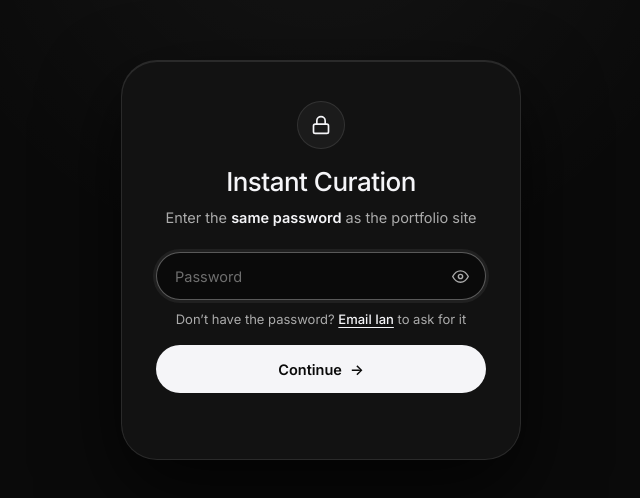
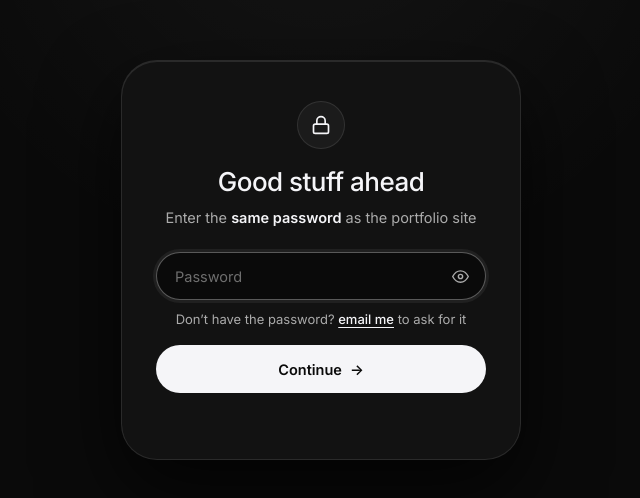
Before and after one commit to ianyen-net/instant-curation, a plain HTML site: page index.html in a window 1280 px wide. Shown: the part 140-638 px from the top of the page, 319-959 px from the left. Drawn offline with nearby package versions, Linux system fonts and the light colour scheme; a web font is replaced by a local one.

Commit message:
Update password dialog title to Good stuff ahead and link to email me

```diff
--- a/index.html
+++ b/index.html
@@ -230,7 +230,7 @@
           <path d="M7 11V7a5 5 0 0 1 10 0v4"></path>
         </svg>
       </div>
-      <h2 class="case-password-title" id="case-gate-title">Instant Curation</h2>
+      <h2 class="case-password-title" id="case-gate-title">Good stuff ahead</h2>
       <p class="case-password-desc">Enter the <strong>same password</strong> as the portfolio site</p>
       <form class="case-password-form" id="gate-form" autocomplete="off">
         <div class="case-password-input-wrap">
@@ -250,7 +250,7 @@
             </svg>
           </button>
         </div>
-        <p class="case-password-help">Don’t have the password? <a href="mailto:ianyenyh@gmail.com?subject=Portfolio%20Access%20Request&amp;body=Hi%20Ian%2C%0A%0AI%27d%20love%20to%20request%20the%20password%20to%20view%20your%20portfolio%20case%20studies%20and%20prototypes.%0A%0AThanks!">Email Ian</a> to ask for it</p>
+        <p class="case-password-help">Don’t have the password? <a href="mailto:ianyenyh@gmail.com?subject=Portfolio%20Access%20Request&amp;body=Hi%20Ian%2C%0A%0AI%27d%20love%20to%20request%20the%20password%20to%20view%20your%20portfolio%20case%20studies%20and%20prototypes.%0A%0AThanks!">email me</a> to ask for it</p>
         <button type="submit" class="case-password-submit" id="gate-btn">
           <span id="gate-btn-label">Continue</span>
           <span aria-hidden="true">→</span>
```
